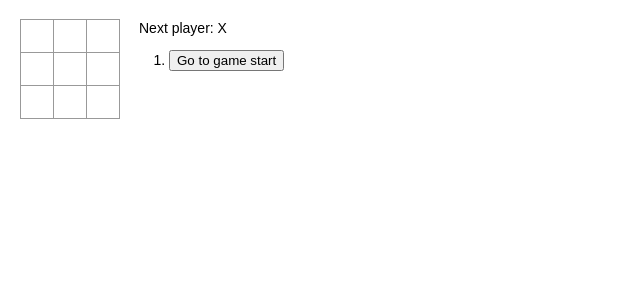
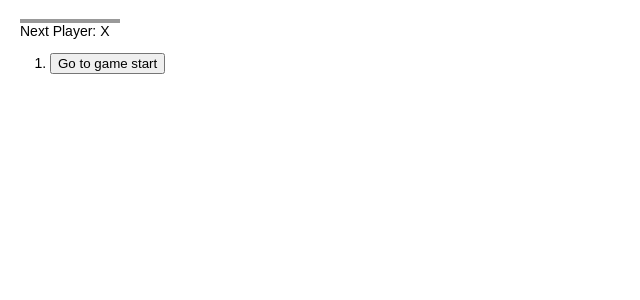
Before and after one commit to KeisukeShimokawa/react-tutorial-typescript, a React (Create React App) app: page / in a window 1280 px wide. Shown: the top 300 px of the page, without its empty margins (0-640 px from the left). Built offline with nearby package versions, Linux system fonts and the light colour scheme.

Commit message:
feat: 元のindexファイルからコンポーネントとロジックを分離

```diff
--- a/src/index.css
+++ b/src/index.css
@@ -7,45 +7,3 @@ ol,
 ul {
   padding-left: 30px;
 }
-
-.board-row:after {
-  clear: both;
-  content: '';
-  display: table;
-}
-
-.status {
-  margin-bottom: 10px;
-}
-
-.square {
-  background: #fff;
-  border: 1px solid #999;
-  float: left;
-  font-size: 24px;
-  font-weight: bold;
-  line-height: 34px;
-  height: 34px;
-  margin-right: -1px;
-  margin-top: -1px;
-  padding: 0;
-  text-align: center;
-  width: 34px;
-}
-
-.square:focus {
-  outline: none;
-}
-
-.kbd-navigation .square:focus {
-  background: #ddd;
-}
-
-.game {
-  display: flex;
-  flex-direction: row;
-}
-
-.game-info {
-  margin-left: 20px;
-}
--- a/src/index.tsx
+++ b/src/index.tsx
@@ -1,162 +1,6 @@
 import React from 'react';
 import ReactDOM from 'react-dom';
+import Page from './container/Page';
 import './index.css';
 
-interface SquarePropsInterface {
-  value: string;
-  onClick: () => void;
-}
-
-const Square = (props: SquarePropsInterface) => {
-  return (
-    <button className="square" onClick={props.onClick}>
-      {props.value}
-    </button>
-  );
-};
-
-interface BoardPropsInterface {
-  squares: string[];
-  onClick: (i: number) => void;
-}
-
-class Board extends React.Component<BoardPropsInterface> {
-  renderSquare(i: number) {
-    return (
-      <Square
-        value={this.props.squares[i]}
-        onClick={() => this.props.onClick(i)}
-      />
-    );
-  }
-
-  render() {
-    return (
-      <div>
-        <div className="board-row">
-          {this.renderSquare(0)}
-          {this.renderSquare(1)}
-          {this.renderSquare(2)}
-        </div>
-        <div className="board-row">
-          {this.renderSquare(3)}
-          {this.renderSquare(4)}
-          {this.renderSquare(5)}
-        </div>
-        <div className="board-row">
-          {this.renderSquare(6)}
-          {this.renderSquare(7)}
-          {this.renderSquare(8)}
-        </div>
-      </div>
-    );
-  }
-}
-
-interface GameStateInterface {
-  history: { squares: string[] }[];
-  stepNumber: number;
-  xIsNext: boolean;
-}
-
-class Game extends React.Component<any, GameStateInterface> {
-  constructor(props: any) {
-    super(props);
-    this.state = {
-      history: [
-        {
-          squares: Array(9).fill(null),
-        },
-      ],
-      stepNumber: 0,
-      xIsNext: true,
-    };
-  }
-
-  handleClick(i: number) {
-    const history = this.state.history.slice(0, this.state.stepNumber + 1);
-    const current = history[history.length - 1];
-    const squares = current.squares.slice();
-    if (calculateWinner(squares) || squares[i]) {
-      return;
-    }
-    squares[i] = this.state.xIsNext ? 'X' : 'O';
-    this.setState({
-      history: history.concat([
-        {
-          squares: squares,
-        },
-      ]),
-      stepNumber: history.length,
-      xIsNext: !this.state.xIsNext,
-    });
-  }
-
-  jumpTo(step: number) {
-    this.setState({
-      stepNumber: step,
-      xIsNext: step % 2 === 0,
-    });
-  }
-
-  render() {
-    const history = this.state.history;
-    const current = history[this.state.stepNumber];
-    const winner = calculateWinner(current.squares);
-
-    const moves = history.map((step, move) => {
-      const desc = move ? 'Go to move #' + move : 'Go to game start';
-      return (
-        <li key={move}>
-          <button onClick={() => this.jumpTo(move)}>{desc}</button>
-        </li>
-      );
-    });
-
-    let status;
-    if (winner) {
-      status = 'Winner: ' + winner;
-    } else {
-      status = 'Next player: ' + (this.state.xIsNext ? 'X' : 'O');
-    }
-
-    return (
-      <div className="game">
-        <div className="game-board">
-          <Board
-            squares={current.squares}
-            onClick={(i) => this.handleClick(i)}
-          />
-        </div>
-        <div className="game-info">
-          <div>{status}</div>
-          <ol>{moves}</ol>
-        </div>
-      </div>
-    );
-  }
-}
-
-const calculateWinner = (squares: string[]) => {
-  const lines = [
-    [0, 1, 2],
-    [3, 4, 5],
-    [6, 7, 8],
-    [0, 3, 6],
-    [1, 4, 7],
-    [2, 5, 8],
-    [0, 4, 8],
-    [2, 4, 6],
-  ];
-  for (let i = 0; i < lines.length; i++) {
-    const [a, b, c] = lines[i];
-    if (squares[a] && squares[a] === squares[b] && squares[a] === squares[c]) {
-      return squares[a];
-    }
-  }
-  return null;
-};
-
-// ========================================
-
-ReactDOM.render(<Game />, document.getElementById('root'));
+ReactDOM.render(<Page />, document.querySelector('#root'));
```
